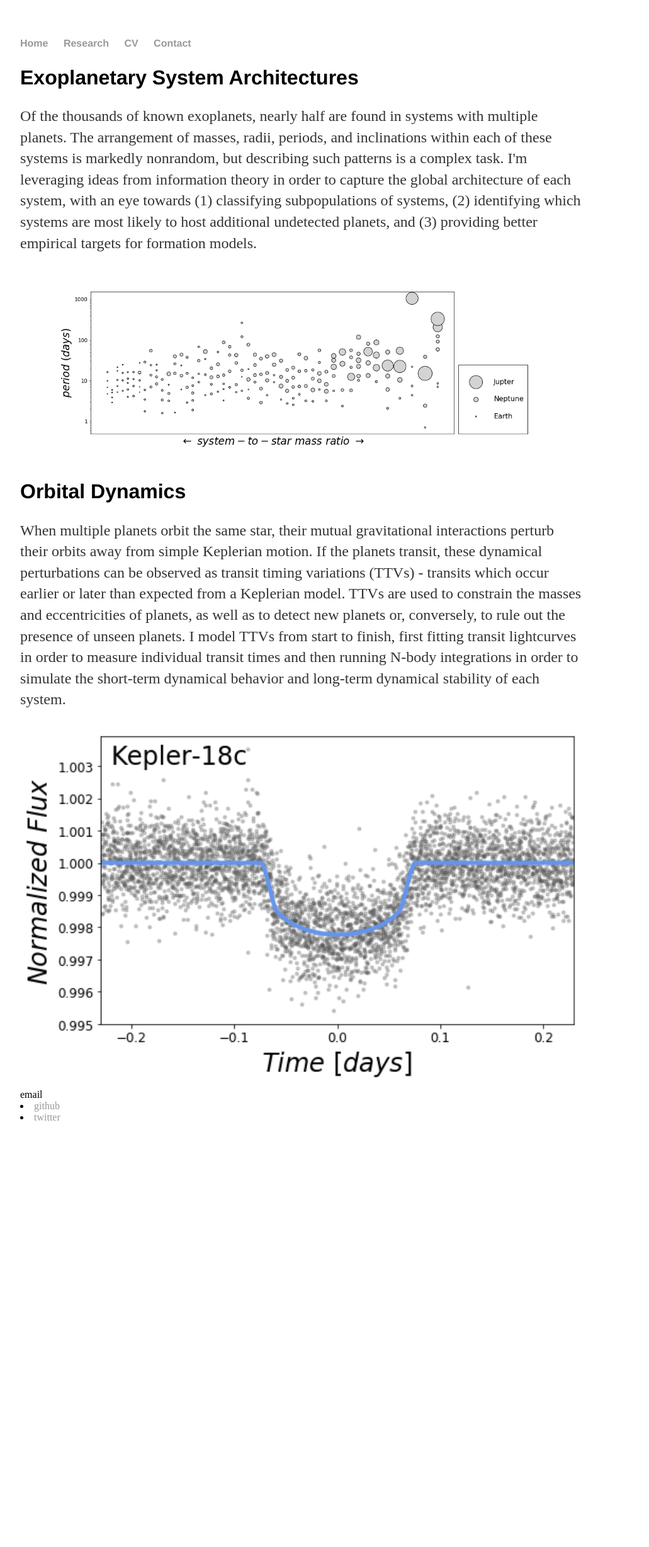
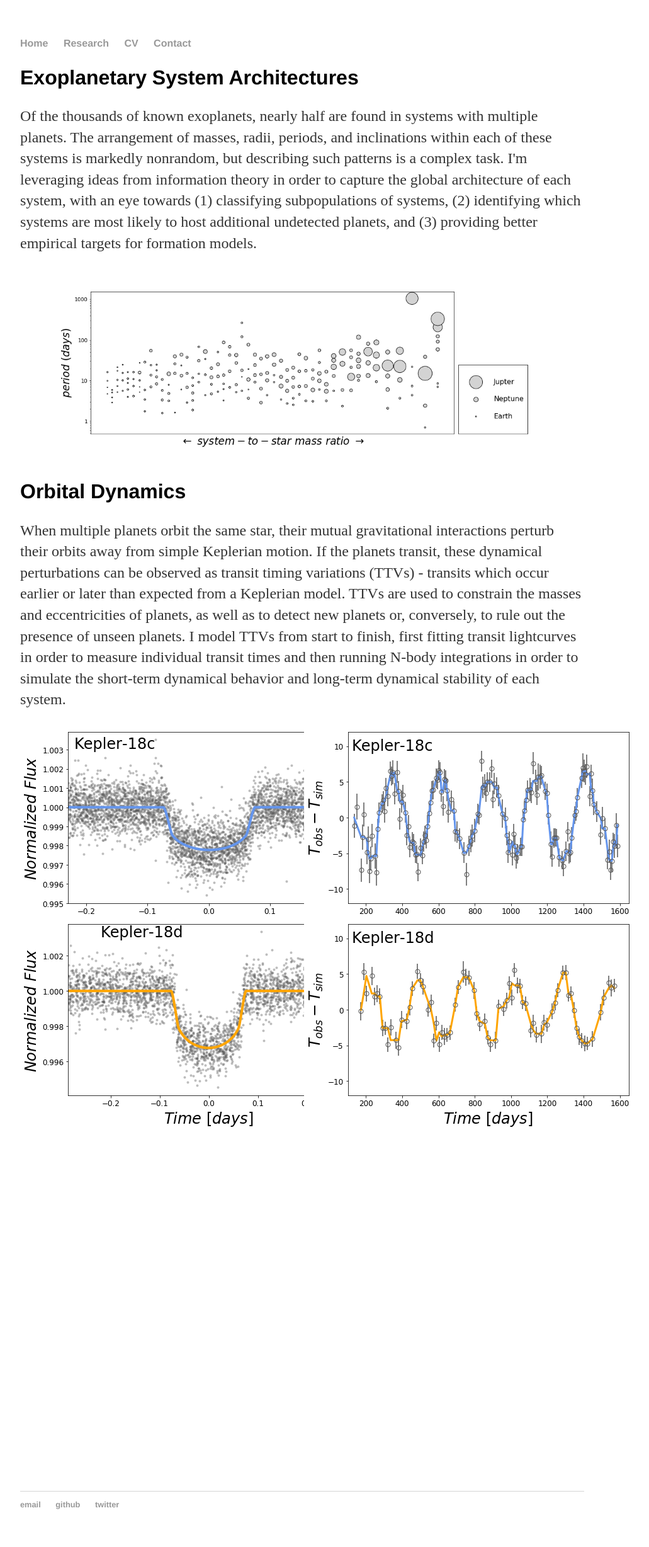
Before and after one commit to gjgilbert/gjgilbert.github.io, a Jekyll site: the page built from research/index.html, in a window 1280 px wide. Shown: the whole page at 63% size, without its empty margins (160-1191 px from the left). Built offline with Jekyll 4.4.1, drawn with Linux system fonts in a browser that asks for light colours; before the commit the page ends 2427 px from its top, so only the background shows below that.

Commit message:
Update index.html

```diff
--- a/research/index.html
+++ b/research/index.html
@@ -30,10 +30,10 @@
 	<p>When multiple planets orbit the same star, their mutual gravitational interactions perturb their orbits away from simple Keplerian motion. If the planets transit, these dynamical perturbations can be observed as transit timing variations (TTVs) - transits which occur earlier or later than expected from a Keplerian model. TTVs are used to constrain the masses and eccentricities of planets, as well as to detect new planets or, conversely, to rule out the presence of unseen planets. I model TTVs from start to finish, first fitting transit lightcurves in order to measure individual transit times and then running N-body integrations in order to simulate the short-term dynamical behavior and long-term dynamical stability of each system.</p>
 
 	<div class="img_grid">
-	  <div><img src="K18c-lc.png" style="width:100%;></div>
-	  <div><img src="K18c-ttv.png" style="width:100%;></div>
-	  <div><img src="K18d-lc.png" style="width:100%;></div>
-	  <div><img src="K18d-ttv.png" style="width:100%;></div>
+	  <div><img src="K18c-lc.png"></div>
+	  <div><img src="K18c-ttv.png"></div>
+	  <div><img src="K18d-lc.png"></div>
+	  <div><img src="K18d-ttv.png"></div>
 	</div>
 
 </div><!-- /.blurb -->
```
